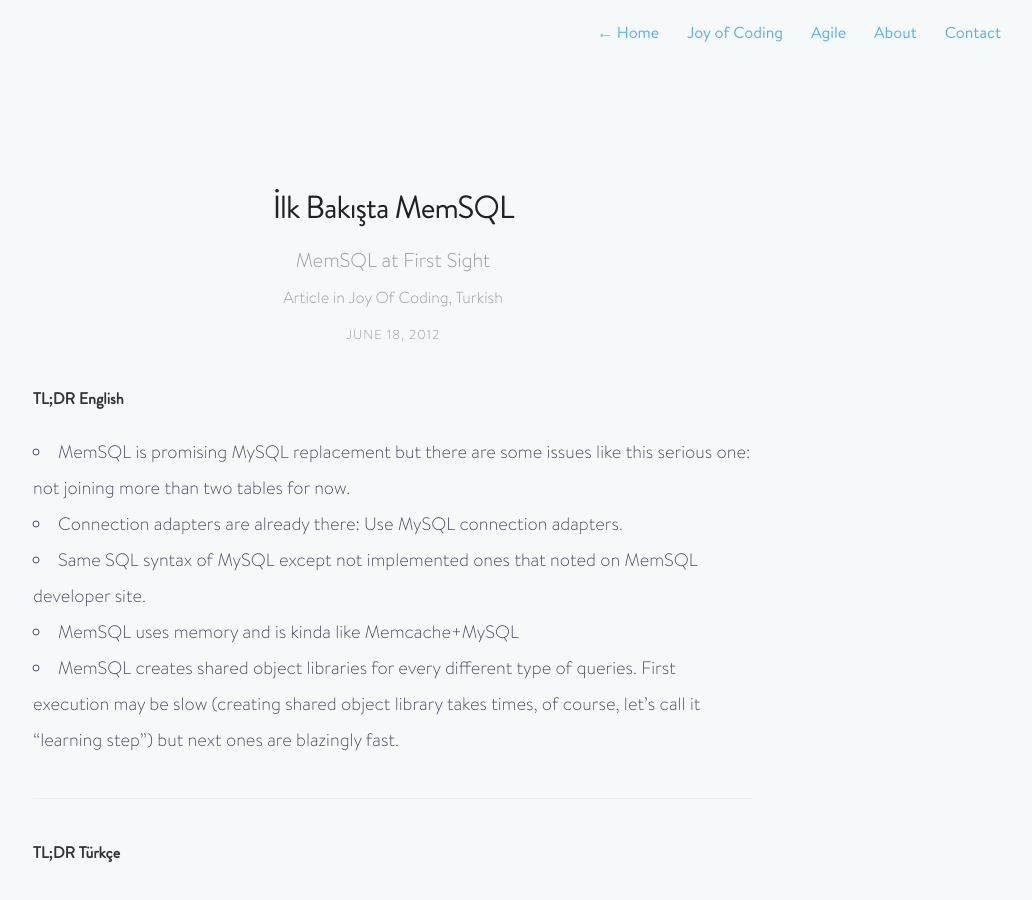
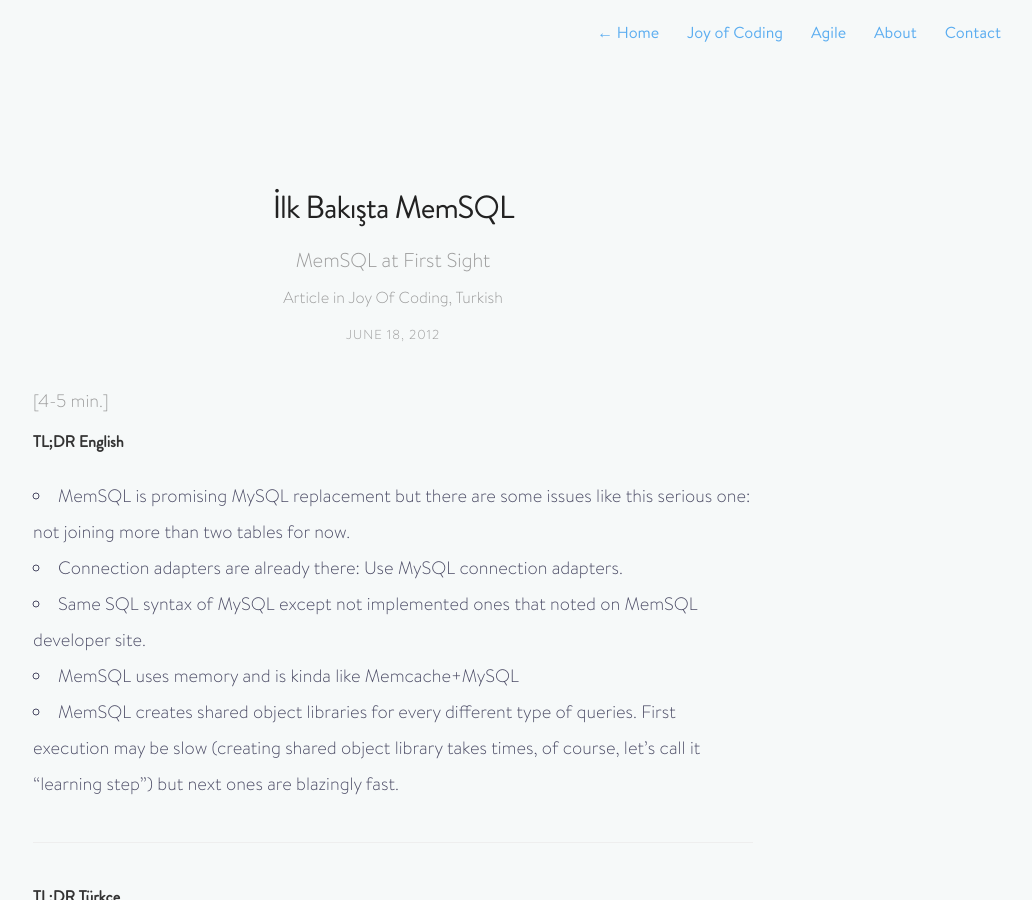
Before and after one commit to mkorkmaz/mkorkmaz.github.io, a Jekyll site: the page built from _posts/2012-06-18-memsql-at-first-sight-promising-mysql-replacement.md, in a window 1280 px wide and 900 px high. Shown: the whole window, without its empty margins (247-1279 px from the left). Built offline with Jekyll 4.4.1, drawn with Linux system fonts in a browser that asks for light colours; nearby versions of some CDN libraries.

Commit message:
css & html fixes

```diff
--- a/_layouts/post.html
+++ b/_layouts/post.html
@@ -8,6 +8,7 @@
     <header>
         <h1>{{ page.title }}</h1>
         <h3 style="color:#999;">{{page.description}}</h3>
+
         <h5 style=" color:#999;">
             Article in {{ page.tags | join: ', '}}
         </h5>
@@ -16,7 +17,10 @@
         </h2>
     </header>
     <section id="post-body">
-        {{content}}
+        <div style="margin-bottom:10px;color:#999;">[{{page.reading_time}}]</div>
+        <div>
+            {{content}}
+        </div>
     </section>
 </article>
 <footer id="post-meta" class="clearfix">
--- a/_posts/2012-06-18-memsql-at-first-sight-promising-mysql-replacement.md
+++ b/_posts/2012-06-18-memsql-at-first-sight-promising-mysql-replacement.md
@@ -5,6 +5,7 @@
 date: 2012-06-18
 tags: [Joy Of Coding, Turkish]
 categories: [Joy of Coding]
+reading_time: "4-5 min."
 ---
 
 #### TL;DR English
--- a/_posts/2019-03-23-degisime-acik-olmak.markdown
+++ b/_posts/2019-03-23-degisime-acik-olmak.markdown
@@ -5,6 +5,7 @@
 date: 2019-03-23
 tags: [Agile, Turkish]
 categories: [Agile]
+reading_time: "3-4 min."
 ---
 
 
```
Also changed, not shown: _posts/2011-09-01-programming-in-the-cloud.md (+1 -0 lines), _posts/2016-03-21-remote-calisma-ne-kadar-mumkun.md (+1 -0 lines).
